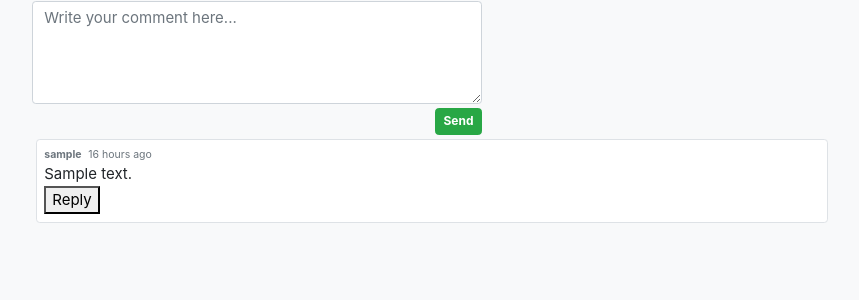
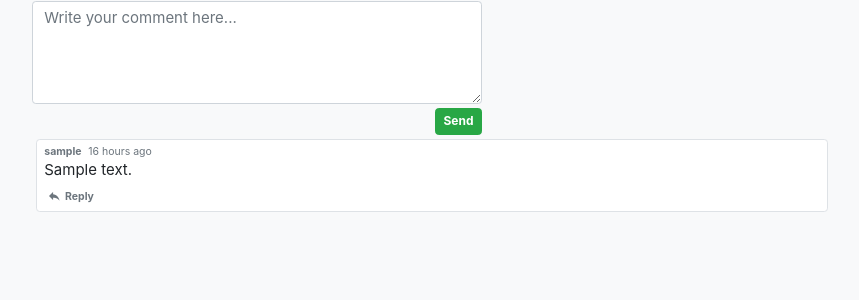
Before and after one commit to esksami/inoolktidder, a Flask app: page /1/ in a window 1280 px wide. Shown: the part 249-549 px from the top of the page, without its empty margins (208-1067 px from the left). Run offline with Flask 2, Linux system fonts and the light colour scheme; tables that the repository leaves empty hold one stand-in row (values such as "Sample post"); some libraries are stand-ins or nearby versions.

Commit message:
Only allow one Reply Box at a time

```diff
--- a/application/templates/comments/list.html
+++ b/application/templates/comments/list.html
@@ -17,7 +17,7 @@
   {%- macro traverse(nodes) %}
     {%- for node in nodes  %}
       {%- set comment = node.comment %}
-    <div class="main m-1 p-2 bg-white border rounded">
+    <div class="main m-1 pt-1 pl-2 bg-white border rounded">
       <div class="comment d-flex flex-column" id="{{ comment.id }}">
         <div class="posted-by text-secondary small-text">
           <span class="text-secondary small-text font-weight-bold mr-1">{{ comment.user.username }}</span> {{ comment.time_since_created() }}
@@ -28,8 +28,15 @@
         {% endfor %}
           <p class="mb-0">{{ comment.content.split('\n')[-1] }}</p>
         </div>
-        <div>
-          <button onclick="show_reply_box({{ comment.id }})">Reply</button>
+        <div class="misc-container d-flex flex-row pt-1">
+          <div class="reply mr-1">
+              <button class="invisible p-0" onclick="show_reply_box({{ comment.id }})">
+                <div class="d-flex flex-row btn p-0 color-hover text-secondary visible">
+                  <div class="material-icons md-14 visible">reply</div>
+                  <div class="visible pb-1 pl-1 small-text font-weight-bold">Reply</div>
+                </div>
+              </button>
+          </div>
         </div>
       </div>
       <div class="children ml-3">
@@ -44,21 +51,23 @@
 <script type="text/javascript">
   const show_reply_box = (comment_id) => {
     var comment = document.getElementById(comment_id);
-    var childrenContainer = comment.nextElementSibling
-    var textnode = document.createTextNode('Water');
+    var childrenContainer = comment.nextElementSibling;
 
     var commentBox = document.getElementById('comment-box')
-                             .cloneNode(true)
+                             .cloneNode(true);
 
-    console.log(comment_id)
-    act = `{{ url_for('comments_create', post_id=post.id) }}/${comment_id}`
-    console.log(act)
-    commentBox.getElementsByTagName('form')[0].action = act
+    var act = `{{ url_for('comments_create', post_id=post.id) }}/${comment_id}`;
 
-    childrenContainer.appendChild(commentBox)
+    commentBox.getElementsByTagName('form')[0].action = act;
+    commentBox.id = 'reply-box';
 
-    return 0;
+    var previousCommentBox = document.getElementById('reply-box');;
+
+    if (previousCommentBox !== null) {
+      previousCommentBox.parentNode.removeChild(previousCommentBox);
+    };
+
+    childrenContainer.prepend(commentBox);
   };
-
 </script>
 {% endblock %}
```
